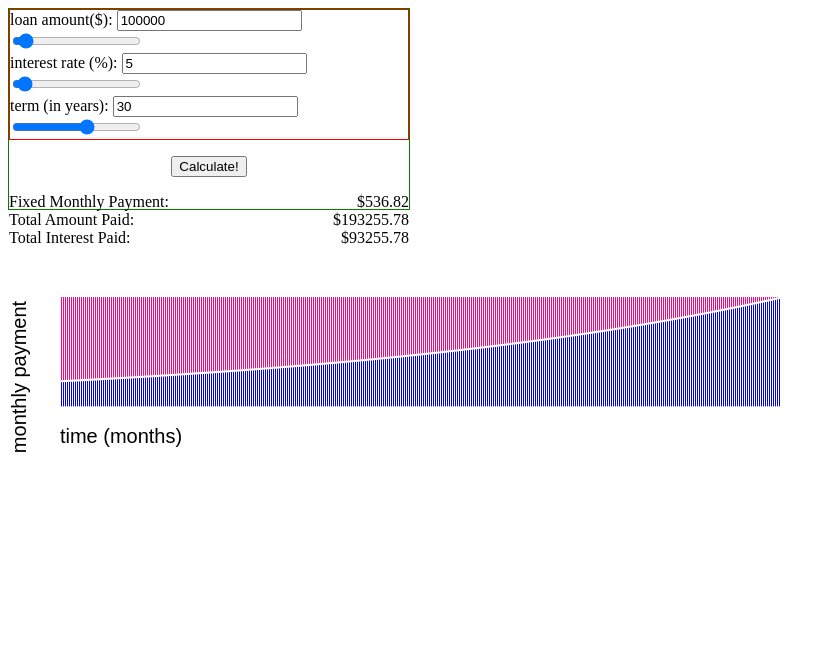
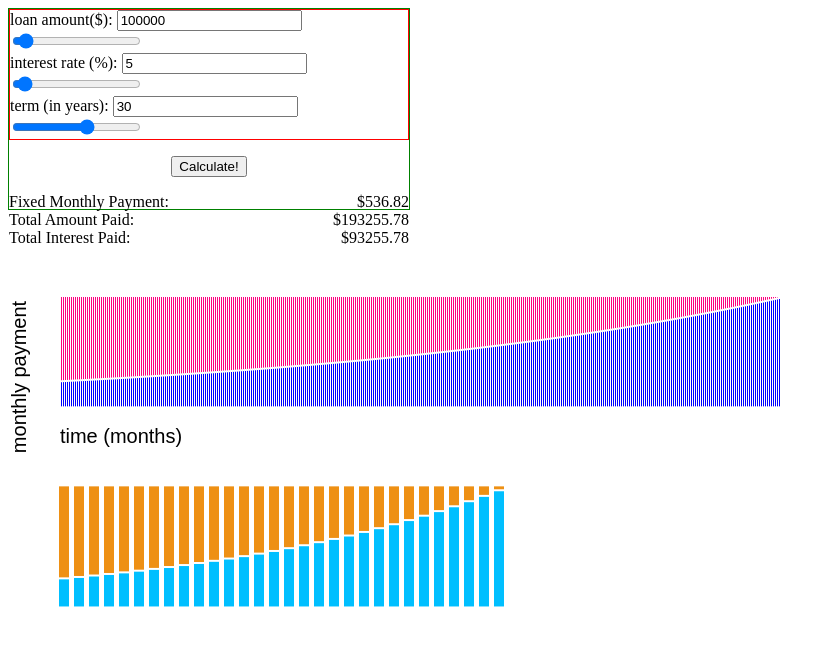
Before and after one commit to michellephung/Mortgage-Calc, a plain HTML site: page public/index.html in a window 1280 px wide. Shown: the top 646 px of the page, without its empty margins (0-835 px from the left). Drawn offline with nearby package versions, Linux system fonts and the light colour scheme.

Commit message:
year visual graph function draws yearly graph, doesnt work with sliders yet

```diff
--- a/public/javascripts/mortgageCalc.js
+++ b/public/javascripts/mortgageCalc.js
@@ -21,6 +21,7 @@ var MortgageCalculator= function(){
   this.visual = $('#visual');
   var paper = Raphael("visual", 10000,10000); //creates a 1000 by 1000 canvas to work on
   var div =5;//height
+  var bottomOfMonths;
 
   this.initialize = function(){
     this.eventListener();
@@ -192,14 +193,14 @@ var MortgageCalculator= function(){
     var width = 1;
 
     for(var n=1; n<this.getMonths()+1; n++){
-      var interestVisual=paper.rect(spacingH*n+50,spacingV,width,(interest[n]/div) );
-      var principleVisual=paper.rect(spacingH*n+50,(interest[n]/div)+spacingV+2,width,(principle[n]/div) );
+      var interestVisualM=paper.rect(spacingH*n+50,spacingV,width,(interest[n]/div) );
+      var principleVisualM=paper.rect(spacingH*n+50,(interest[n]/div)+spacingV+2,width,(principle[n]/div) );
 
-        principleVisual.attr("fill", "#0000FF");  //blue
-        principleVisual.attr("stroke", "none");
+        principleVisualM.attr("fill", "#0000FF");  //blue
+        principleVisualM.attr("stroke", "none");
 
-        interestVisual.attr("fill", "#FF0080");   //red
-        interestVisual.attr("stroke", "none");
+        interestVisualM.attr("fill", "#FF0080");   //red
+        interestVisualM.attr("stroke", "none");
 
     }
     var yLabel = paper.text(10,130, "monthly payment");
@@ -211,10 +212,46 @@ var MortgageCalculator= function(){
       xLabel.attr("font-family","arial");
       xLabel.attr("font-size",20);
 
+    bottomOfMonths =  spacingV+(interest[2]/div)+2+(principle[2]/div)+30; //number of pixels down y axis
+
   }
+
+  this.drawYears = function(){
+
+     var spacingH = 15;
+     var spacingV = 50;
+     var width = 10;
+
+
+     for(var i=0; i<years; i++){
+       var interestYearlySum=0;
+       var principleYearlySum=0;
+
+        for(var x=1; x<12; x++){
+          var monthlyIndex = (i*12)+x;
+          interestYearlySum+=interest[monthlyIndex];
+          principleYearlySum+=principle[monthlyIndex];
+        }
+
+                                      //whereX, whereY, width, height
+      var interestVisualY = paper. rect(spacingH*i+50,bottomOfMonths+50,width,interestYearlySum/(div*10));
+      var principleVisualY = paper.rect(spacingH*i+50,bottomOfMonths+50+(interestYearlySum/(div*10))+2,width,principleYearlySum/(div*10));
+
+      interestVisualY.attr("fill", "#EE9014"); //orange
+      interestVisualY.attr("stroke", "none");
+
+      principleVisualY.attr("fill", "#00BFFF"); //blue
+      principleVisualY.attr("stroke", "none");
+
+     }
+
+
+  }
+
   this.initialize();
   this.amortizationTable();
   this.drawMonths();
+  this.drawYears();
 
 
 
```
Also changed, not shown: public/index.html (+2 -1 lines).
